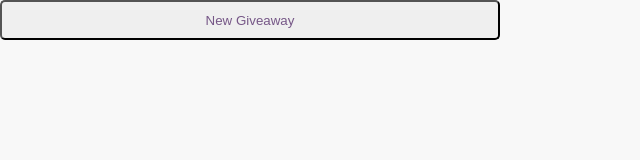
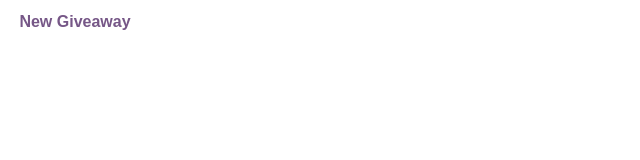
Before and after one commit to givhr/client, a Gatsby site: page / in a window 1280 px wide. Shown: the whole page, without its empty margins (0-640 px from the left). Built offline with nearby package versions, Linux system fonts and the light colour scheme; Gatsby itself is replaced by a stand-in of ours.

Commit message:
refactored/extended theme and added button

```diff
--- a/src/components/Button/Button.tsx
+++ b/src/components/Button/Button.tsx
@@ -2,14 +2,24 @@ import styled from 'styled-components';
 import { IButton } from './types';
 
 export const Button = styled<IButton, 'button'>('button')`
-  color: ${({ theme }) => theme.purple};
+  color: ${({ theme }) => theme.primary14};
+  background: ${({ theme }) => theme.primary1};
   height: ${({ height }) => height};
   width: ${({ width }) => width};
+  font-size: 16px;
+  font-weight: bold;
   display: flex;
   justify-content: center;
   align-items: center;
   border-radius: 5px;
+  padding: 12px;
+  border: none;
+  outline: none;
   &:hover {
     cursor: pointer;
+    color: ${({ theme }) => theme.primary1};
+    background: ${({ theme }) => theme.primary14};
+    transition: color 0.2s, background 0.2s, transform 0.2s;
+    transform: scale(0.95);
   }
 `;
--- a/src/components/Button/types/index.d.ts
+++ b/src/components/Button/types/index.d.ts
@@ -1,3 +1,5 @@
+import { ThemeColors } from '../../../theme/colors/colors';
+
 export interface IButton {
   height: string;
   width: string;
--- a/src/pages/index.tsx
+++ b/src/pages/index.tsx
@@ -3,7 +3,7 @@ import Button from '../components/Button';
 
 const IndexPage: React.SFC = () => (
   <Fragment>
-    <Button height={'5vh'} width={'500px'}>
+    <Button height={'44px'} width={'150px'}>
       New Giveaway
     </Button>
   </Fragment>
--- a/src/theme/colors/colors.ts
+++ b/src/theme/colors/colors.ts
@@ -1,8 +1,19 @@
 export enum ThemeColors {
-  purple = '#765787',
-  offWhite = '#F8F8F8',
-  white = '#FFFFFF',
-  inactiveGrey = '#B5B5B5',
-  medGrey = '#5F5F5F',
-  pipeGrey = '#E5E5E5'
+  primary1 = '#FFFFFF',
+  primary2 = '#F8F8F8',
+  primary3 = '#F0F0F0',
+  primary4 = '#E5E5E5',
+  primary5 = '#D3D3D3',
+  primary6 = '#B5B5B5',
+  primary7 = '#888787',
+  primary8 = '#5F5F5F',
+  primary9 = '#5F5F5F',
+  primary10 = '#3E3E3E',
+  primary11 = '#C8BCCF',
+  primary12 = '#9981A5',
+  primary13 = '#836793',
+  primary14 = '#765787',
+  primary15 = '#C32020',
+  primary16 = '#964444',
+  primary17 = '#397F15'
 }
--- a/src/theme/globalStyles/globalStyles.ts
+++ b/src/theme/globalStyles/globalStyles.ts
@@ -8,6 +8,26 @@ export const GlobalStyles = createGlobalStyle`
   html, body {
     font-family: ${Font};
     color: black;
-    background-color: ${ThemeColors.offWhite};
+    background-color: ${ThemeColors.primary1};
+  }
+  h1 {
+    font-size: 32px;
+    line-height: 36px;
+  }
+  h2 {
+    font-size: 24px;
+    line-height: 32px;
+  }
+  h3 {
+    font-size: 20px;
+    line-height: 24px;
+  }
+  h4 {
+    font-size: 16px;
+    line-height: 20px;
+  }
+  h5 {
+    font-size: 12px;
+    line-height: 16px;
   }
 `;
--- a/src/theme/theme.tsx
+++ b/src/theme/theme.tsx
@@ -5,12 +5,23 @@ import { ThemeShadows } from './globalStyles/boxShadows';
 
 export const theme: ITheme = {
   font: Font,
-  purple: ThemeColors.purple,
-  white: ThemeColors.white,
-  offWhite: ThemeColors.offWhite,
-  inactiveGrey: ThemeColors.inactiveGrey,
-  medGrey: ThemeColors.medGrey,
-  pipeGrey: ThemeColors.pipeGrey,
+  primary1: ThemeColors.primary1,
+  primary2: ThemeColors.primary2,
+  primary3: ThemeColors.primary3,
+  primary4: ThemeColors.primary4,
+  primary5: ThemeColors.primary5,
+  primary6: ThemeColors.primary6,
+  primary7: ThemeColors.primary7,
+  primary8: ThemeColors.primary8,
+  primary9: ThemeColors.primary9,
+  primary10: ThemeColors.primary10,
+  primary11: ThemeColors.primary11,
+  primary12: ThemeColors.primary12,
+  primary13: ThemeColors.primary13,
+  primary14: ThemeColors.primary14,
+  primary15: ThemeColors.primary15,
+  primary16: ThemeColors.primary16,
+  primary17: ThemeColors.primary17,
   boxShadowVerticalNav: ThemeShadows.vertNav,
   boxShadowHorizontalNav: ThemeShadows.horzNav,
   boxShadowCard: ThemeShadows.card
```
Also changed, not shown: src/theme/colors/index.d.ts (+33 -13 lines).
